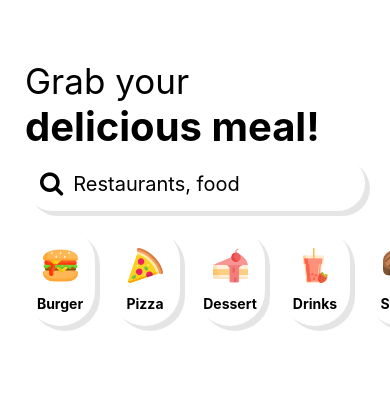
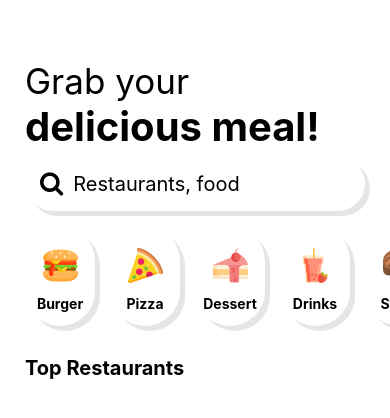
Before and after one commit to subhanmaulana1981/restaurant-search, a React Native app: screen / in a window 390 px wide. Shown: the top 418 px of the page. Built offline with nearby package versions, Linux system fonts and the light colour scheme.

Commit message:
export axios on yelp js

```diff
--- a/App.js
+++ b/App.js
@@ -4,6 +4,7 @@ import CategoryItem from './src/components/CategoryItem';
 import Header from './src/components/Header';
 import Search from './src/components/Search';
 import { useState } from 'react';
+import Restaurants from './src/components/Restaurants';
 
 
 export default function App() {
@@ -71,6 +72,7 @@ export default function App() {
           keyExtractor={(category) => category.name}
         />
       </View>
+      <Restaurants />
       <StatusBar />
 
     </View>
--- a/src/api/yelp.js
+++ b/src/api/yelp.js
@@ -1,6 +1,6 @@
 import axios from "axios";
 
-axios.create({
+export default axios.create({
     baseURL: "https://api.yelp.com/v3/businesses",
     headers: {
         Authorization: "Bearer 2YTlzEWYFb1EQWuzu0sibQ2Qad6TZJ5jZc8F2mWAZ6HABOFpSX2Cjw_6acbNpruvk8d_l2vTQqsWdOAgWFlqfvf6xmiy5OJVYi8sqCjVeOEWIv4RpR8sukTIGwIcY3Yx"
--- /dev/null
+++ b/src/components/Restaurants.js
@@ -0,0 +1,39 @@
+import {
+    View,
+    StyleSheet,
+    Text
+} from "react-native";
+import yelp from "../api/yelp";
+
+export default function Restaurants() {
+
+    const searchRestaurants = async () => {
+        const response = await yelp.get("/search", {
+
+        });
+        console.log(response);
+    }
+
+    return (
+        <View style={ styles.container }>
+            <Text style={ styles.header }>
+                Top Restaurants
+            </Text>
+        </View>
+    );
+}
+
+const styles = StyleSheet.create({
+    container: {
+        marginHorizontal: 25,
+        marginVertical: 15,
+        flex: 1,
+    },
+
+    header: {
+        fontWeight: "bold",
+        fontSize: 20,
+        paddingBottom: 10,
+        height: 100,
+    },
+});
```
